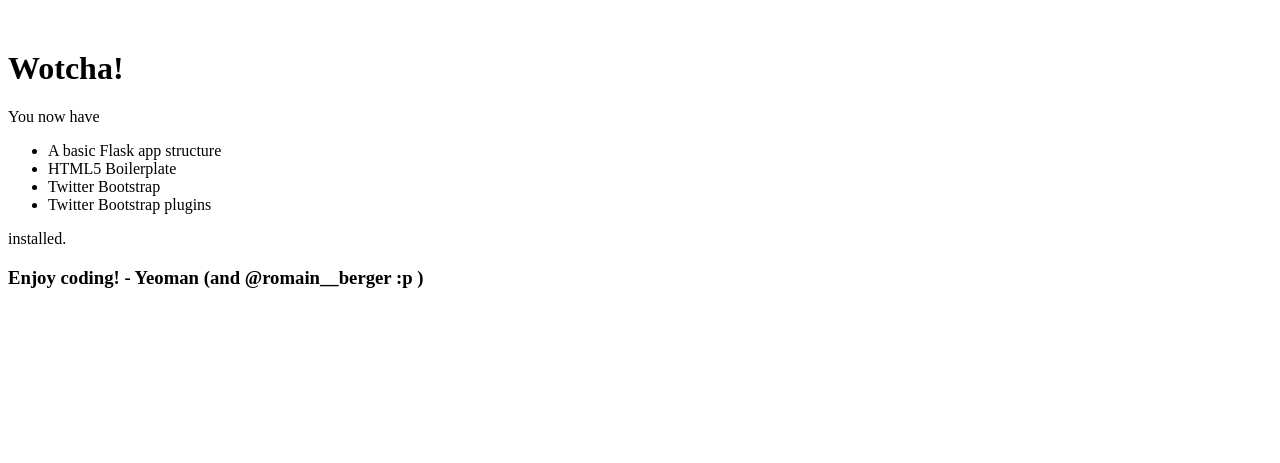
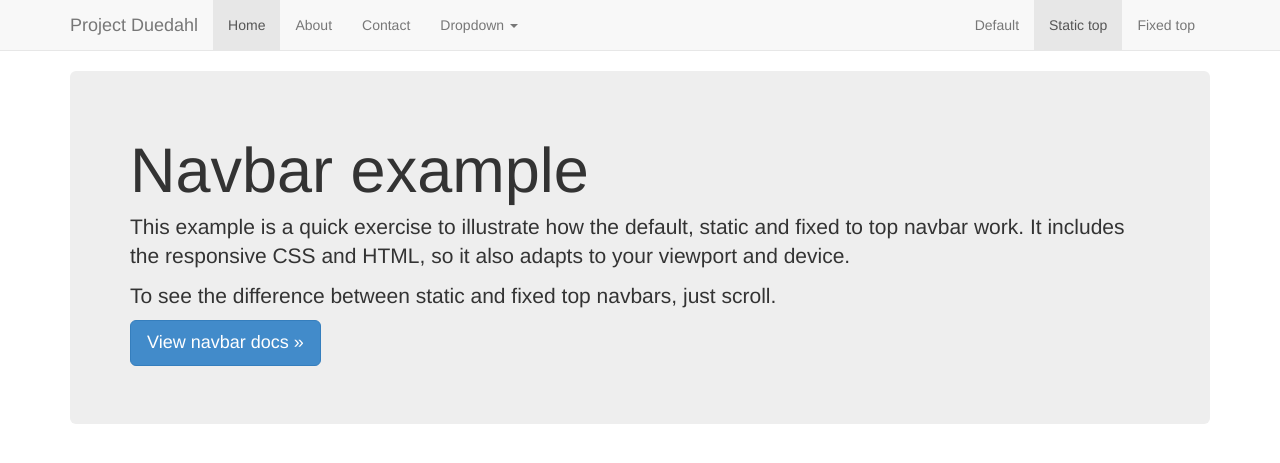
Before and after one commit to nickknissen/facebook_page_creator, a Flask app: page / in a window 1280 px wide. Shown: the top 463 px of the page. Run offline with Flask 2, Linux system fonts and the light colour scheme; some libraries are stand-ins or nearby versions.

Commit message:
added base layout for page

```diff
--- a/app/templates/base.html
+++ b/app/templates/base.html
@@ -7,46 +7,61 @@
     <meta charset="utf-8">
     <meta http-equiv="X-UA-Compatible" content="IE=edge,chrome=1">
     <title>{% block title %}{% endblock %}</title>
+
     <meta name="description" content="">
     <meta name="viewport" content="width=device-width">
 
     <!-- Place favicon.ico and apple-touch-icon.png in the root directory -->
 
     <link rel="stylesheet" href="{{ static('css/main.css') }}">
+    <link rel="stylesheet" href="{{ static('bower_components/bootstrap/dist/css/bootstrap.css') }}">
 </head>
 <body>
-    <!--[if lt IE 7]>
-        <p class="chromeframe">You are using an outdated browser. <a href="http://browsehappy.com/">Upgrade your browser today</a> or <a href="http://www.google.com/chromeframe/?redirect=true">install Google Chrome Frame</a> to better experience this site.</p>
-    <![endif]-->
-
+    <!-- Static navbar -->
+    <div class="navbar navbar-default navbar-static-top">
+      <div class="container">
+        <div class="navbar-header">
+          <button type="button" class="navbar-toggle" data-toggle="collapse" data-target=".navbar-collapse">
+            <span class="icon-bar"></span>
+            <span class="icon-bar"></span>
+            <span class="icon-bar"></span>
+          </button>
+          <a class="navbar-brand" href="#">Project Duedahl</a>
+        </div>
+        <div class="navbar-collapse collapse">
+          <ul class="nav navbar-nav">
+            <li class="active"><a href="#">Home</a></li>
+            <li><a href="#about">About</a></li>
+            <li><a href="#contact">Contact</a></li>
+            <li class="dropdown">
+              <a href="#" class="dropdown-toggle" data-toggle="dropdown">Dropdown <b class="caret"></b></a>
+              <ul class="dropdown-menu">
+                <li><a href="#">Action</a></li>
+                <li><a href="#">Another action</a></li>
+                <li><a href="#">Something else here</a></li>
+                <li class="divider"></li>
+                <li class="dropdown-header">Nav header</li>
+                <li><a href="#">Separated link</a></li>
+                <li><a href="#">One more separated link</a></li>
+              </ul>
+            </li>
+          </ul>
+          <ul class="nav navbar-nav navbar-right">
+            <li><a href="../navbar/">Default</a></li>
+            <li class="active"><a href="./">Static top</a></li>
+            <li><a href="../navbar-fixed-top/">Fixed top</a></li>
+          </ul>
+        </div><!--/.nav-collapse -->
+      </div>
+    </div>
     {% block body %}
     {% endblock %}
 
     <script src="//ajax.googleapis.com/ajax/libs/jquery/1.8.3/jquery.min.js"></script>
     <script>window.jQuery || document.write('<script src="{{ static('js/vendors/jquery-1.8.3.min.js') }}"><\/script>')</script>
 
-    <!-- Google Analytics: change UA-XXXXX-X to be your site's ID. -->
-    <script>
-        var _gaq=[['_setAccount','UA-XXXXX-X'],['_trackPageview']];
-        (function(d,t){var g=d.createElement(t),s=d.getElementsByTagName(t)[0];
-        g.src=('https:'==location.protocol?'//ssl':'//www')+'.google-analytics.com/ga.js';
-        s.parentNode.insertBefore(g,s)}(document,'script'));
-    </script>
-
     <!-- build:js scripts/plugins.js -->
-    <script src="{{ static('js/vendors/bootstrap/bootstrap-affix.js') }}"></script>
-    <script src="{{ static('js/vendors/bootstrap/bootstrap-alert.js') }}"></script>
-    <script src="{{ static('js/vendors/bootstrap/bootstrap-dropdown.js') }}"></script>
-    <script src="{{ static('js/vendors/bootstrap/bootstrap-tooltip.js') }}"></script>
-    <script src="{{ static('js/vendors/bootstrap/bootstrap-modal.js') }}"></script>
-    <script src="{{ static('js/vendors/bootstrap/bootstrap-transition.js') }}"></script>
-    <script src="{{ static('js/vendors/bootstrap/bootstrap-button.js') }}"></script>
-    <script src="{{ static('js/vendors/bootstrap/bootstrap-popover.js') }}"></script>
-    <script src="{{ static('js/vendors/bootstrap/bootstrap-typeahead.js') }}"></script>
-    <script src="{{ static('js/vendors/bootstrap/bootstrap-carousel.js') }}"></script>
-    <script src="{{ static('js/vendors/bootstrap/bootstrap-scrollspy.js') }}"></script>
-    <script src="{{ static('js/vendors/bootstrap/bootstrap-collapse.js') }}"></script>
-    <script src="{{ static('js/vendors/bootstrap/bootstrap-tab.js') }}"></script>
+    <script src="{{ static('bower_components/bootstrap/dist/js/bootstrap.min.js') }}"></script>
     <!-- endbuild -->
 </body>
 </html>
--- a/app/templates/index.html
+++ b/app/templates/index.html
@@ -1,18 +1,19 @@
 {% extends 'base.html' %}
 
 {% block body %}
-<div class="container" style="margin-top:50px">
-    <div class="hero-unit">
-        <h1>Wotcha!</h1>
-        <p>You now have</p>
-        <ul>
-        	<li>A basic Flask app structure</li>
-            <li>HTML5 Boilerplate</li>
-            <li>Twitter Bootstrap</li>
-            <li>Twitter Bootstrap plugins</li>
-        </ul>
-        <p>installed.</p>
-        <h3>Enjoy coding! - Yeoman (and @romain__berger :p )</h3>
-    </div>
-</div>
+
+<div class="container">
+
+  <!-- Main component for a primary marketing message or call to action -->
+  <div class="jumbotron">
+    <h1>Navbar example</h1>
+    <p>This example is a quick exercise to illustrate how the default, static and fixed to top navbar work. It includes the responsive CSS and HTML, so it also adapts to your viewport and device.</p>
+    <p>To see the difference between static and fixed top navbars, just scroll.</p>
+    <p>
+      <a class="btn btn-lg btn-primary" href="../../components/#navbar">View navbar docs &raquo;</a>
+    </p>
+  </div>
+
+</div> <!-- /container -->
+
 {% endblock %}
```
